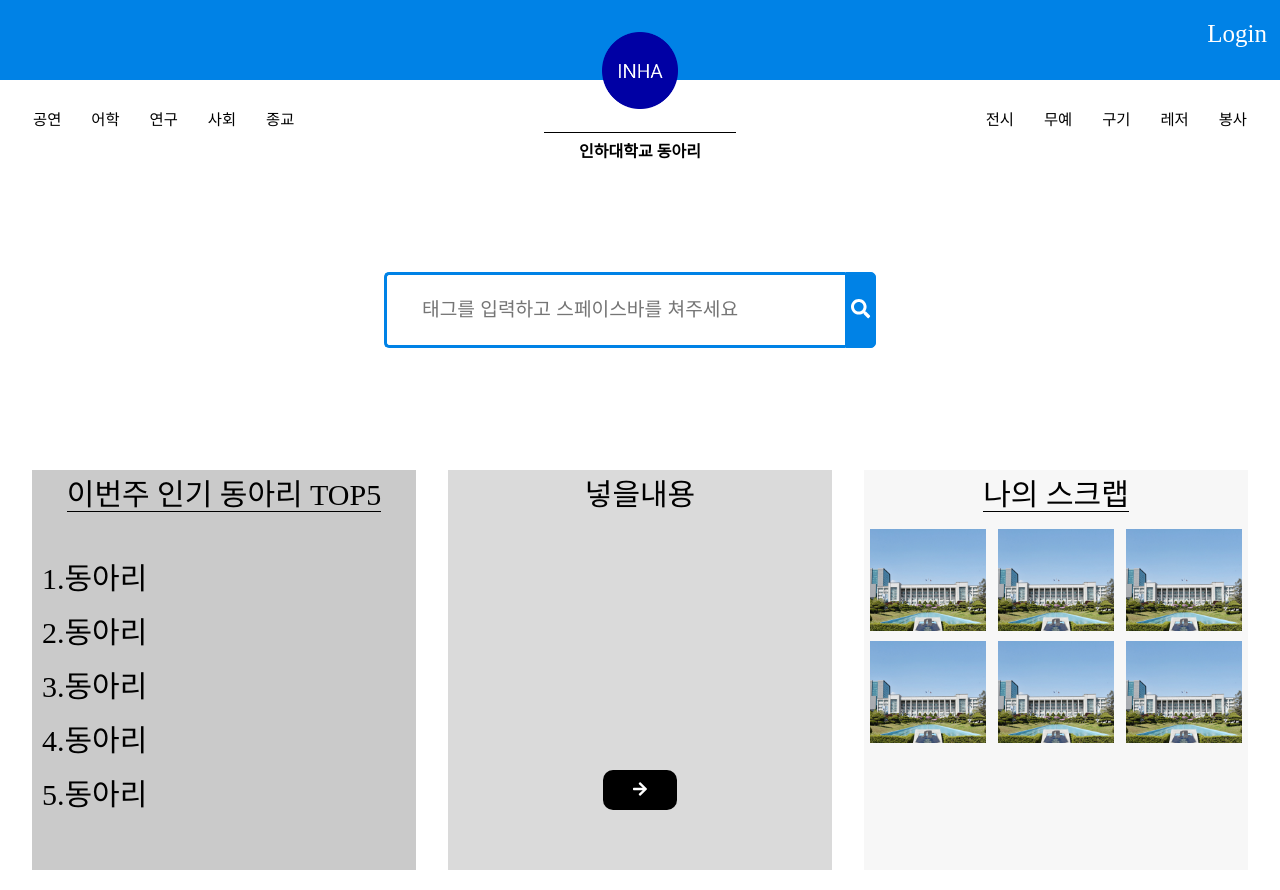
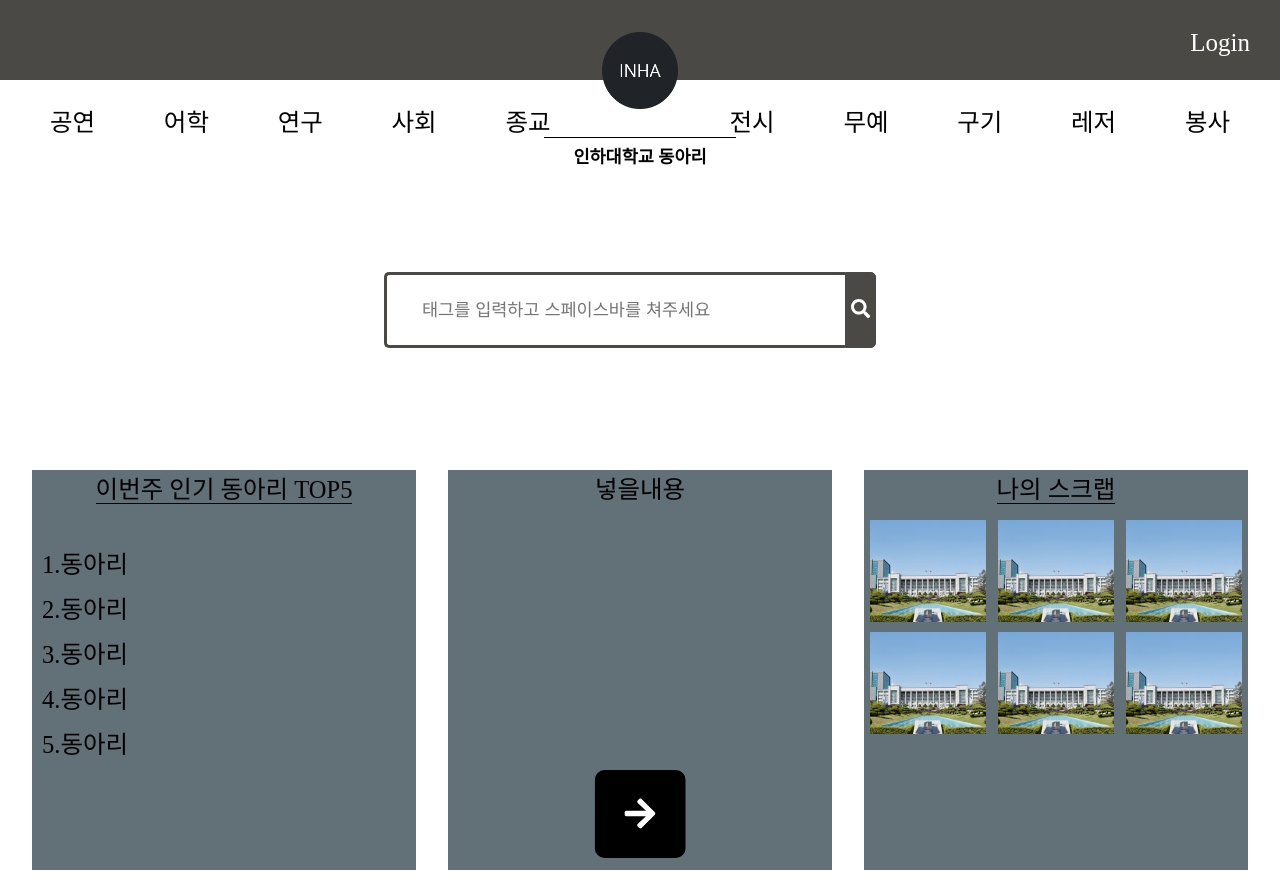
Before and after one commit to kwakjoonhyung/School-club-hompage, a PHP site: the page made by category/html/첫페이지.php in a window 1280 px wide. Run offline with PHP 8.4, Linux system fonts and the light colour scheme; some libraries are stand-ins or nearby versions.

Commit message:
첫페이지 css수정

```diff
--- a/category/css/첫페이지.css
+++ b/category/css/첫페이지.css
@@ -1,4 +1,6 @@
-
+html{
+  font-size: 35px;
+}
 *{
   padding: 0;
   margin: 0;
@@ -10,14 +12,14 @@ body{
   font-family: montserrat;
 }
 nav{
-  background: #0082e6;
+  background: #4A4945;
   height: 80px;
   width: 100%;
   position: relative;
 }
 label.logo{
   color: white;
-  font-size: 35px;
+  font-size: 5rem;
   line-height: 80px;
   padding: 0 100px;
   font-weight: bold;
@@ -40,9 +42,10 @@ label.logo{
   width: 0;
   height: 50%;
   display: inline-block;
-  background: #9aa9ff;
+  background: #74726d;
   position: absolute;
   bottom:27%;
+  opacity: 0.5;
   left:0;
   z-index:-1;
   transition: 0.2s all;
@@ -61,8 +64,9 @@ label.logo{
   width: 0;
   height: 50%;
   display: inline-block;
-  background: #9aa9ff;
+  background: #74726d;
   position: absolute;
+  opacity: 0.5;
   bottom:27%;
   left:0;
   z-index:-1;
@@ -75,8 +79,8 @@ label.logo{
 
 ul li a{
   color:black;
-  font-size: 1.2vw;
-  padding: 7px 13px;
+  font-size: 0.7rem;
+  padding: 7px 30px;
   border-radius: 3px;
 }
 /* a.active,a:hover{
@@ -84,7 +88,7 @@ ul li a{
   transition: .5s;
 } */
 .checkbtn{
-  font-size: 30px;
+  font-size: 0.5rem;
   color: white;
   float: right;
   line-height: 80px;
@@ -146,7 +150,8 @@ ul li a{
   margin-right: 0%;
   width: 30%;
   height: 400px;
-  background-color: rgb(202, 202, 202);
+  background-color: rgb(98, 112, 119);
+
   text-align: center;
 }
 
@@ -161,7 +166,7 @@ ul li a{
 #box-2 {
   width: 30%;
   height: 400px;
-  background-color: rgb(218, 218, 218);
+  background-color: rgb(98, 112, 119);
 
 
 }
@@ -169,11 +174,11 @@ ul li a{
 
   width: 30%;
   height: 400px;
-  background-color: rgb(247, 247, 247);
+  background-color: rgb(98, 112, 119);
 
 }
 .box{
-  font-size: 30px;
+  font-size: 0.7rem;
   text-align: center;
 }
 #동아리{
@@ -211,14 +216,14 @@ ul li a{
 
 .searchTerm {
   width: 90%;
-  border: 3px solid #0082e6;
+  border: 3px solid #4A4945;
   border-right: none;
   padding: 35px;
   height: 20px;
   border-radius: 5px 0 0 5px;
   outline: none;
   color: #0082e6;
-  font-size: 1.5vw;
+  font-size: 0.5rem;
   margin-bottom: 20%;
 
 
@@ -226,6 +231,7 @@ ul li a{
 
 .logologo{
   width: 15vw;
+  height: 10vh;
   position: absolute;
   left: 50%;
   transform: translateX(-50%);
@@ -244,19 +250,20 @@ ul li a{
   border-top: black 1px solid;
   padding:5px;
   margin-top: 10%;
+  font-size: 0.5rem;
   font-weight: bold;
 
 }
 
 .searchTerm:focus{
-  color: #0082e6;
+  color: #4A4945;
 }
 
 .searchButton {
   height: 76px;
   width: 6%;
-  border: 1px solid #0082e6;
-  background: #0082e6;
+  border: 1px solid #4A4945;
+  background: #4A4945;
   text-align: center;
   color: #fff;
   border-radius: 0 5px 5px 0;
@@ -293,6 +300,7 @@ ul li a{
   border: 1px solid transparent;
   border-radius: 20px;
   margin: 5px;
+  font-size: 0.7rem;
   color: #FFFFFF;
   background-color: #4DB6AC;
   cursor: pointer;
```
Also changed, not shown: category/사진/logo.png.
